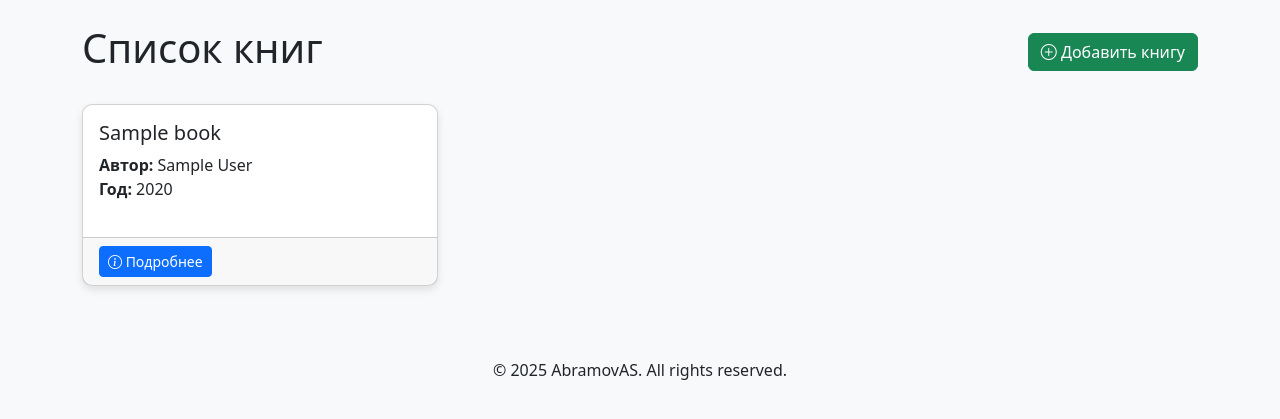
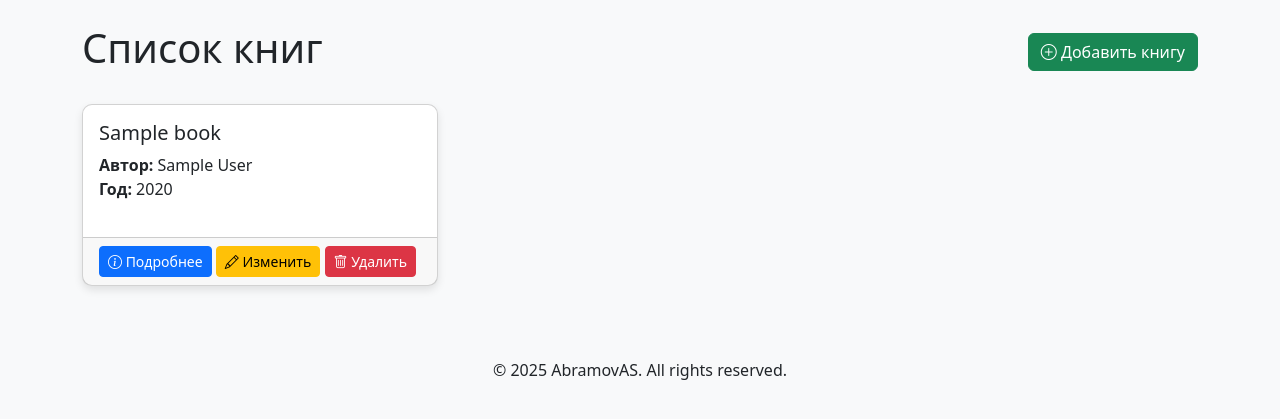
Before and after one commit to cycler11/literate-disco, a Flask app: page / in a window 1280 px wide. Shown: the part 76-495 px from the top of the page. Run offline with Flask 3, Linux system fonts and the light colour scheme; a user stored in the database is signed in; tables that the repository leaves empty hold one stand-in row (values such as "Sample post").

Commit message:
Update index.html

```diff
--- a/templates/books/index.html
+++ b/templates/books/index.html
@@ -26,6 +26,15 @@
                 <a href="{{ url_for('books.detail', id=book.id) }}" class="btn btn-sm btn-primary">
                     <i class="bi bi-info-circle"></i> Подробнее
                 </a>
+
+                {% if current_user.role in ['admin', 'librarian'] %}
+                <a href="{{ url_for('books.edit', id=book.id) }}" class="btn btn-sm btn-warning">
+                    <i class="bi bi-pencil"></i> Изменить
+                </a>
+                <a href="{{ url_for('books.delete', id=book.id) }}" class="btn btn-sm btn-danger">
+                    <i class="bi bi-trash"></i> Удалить
+                </a>
+                {% endif %}
             </div>
         </div>
     </div>
```
